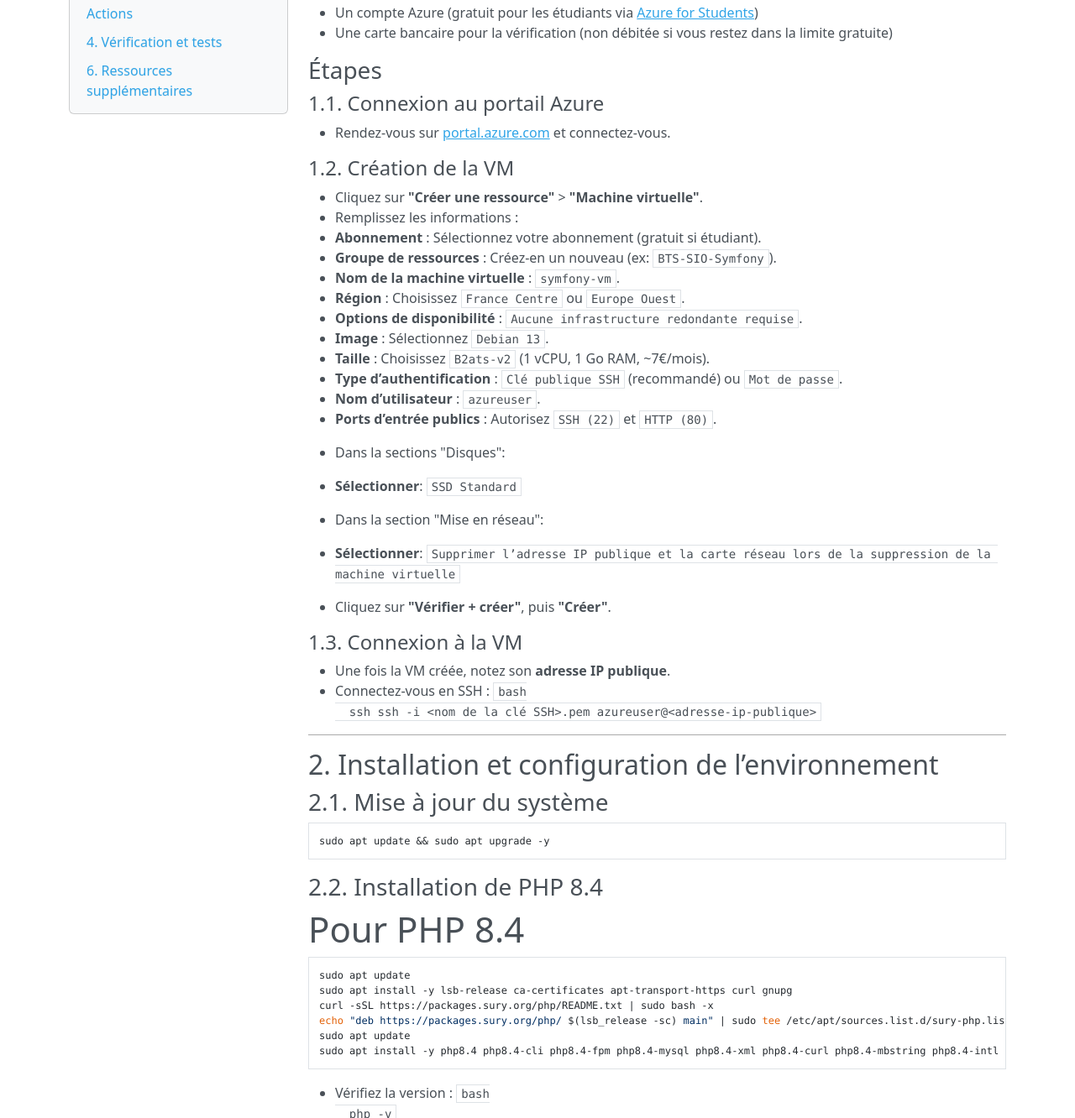
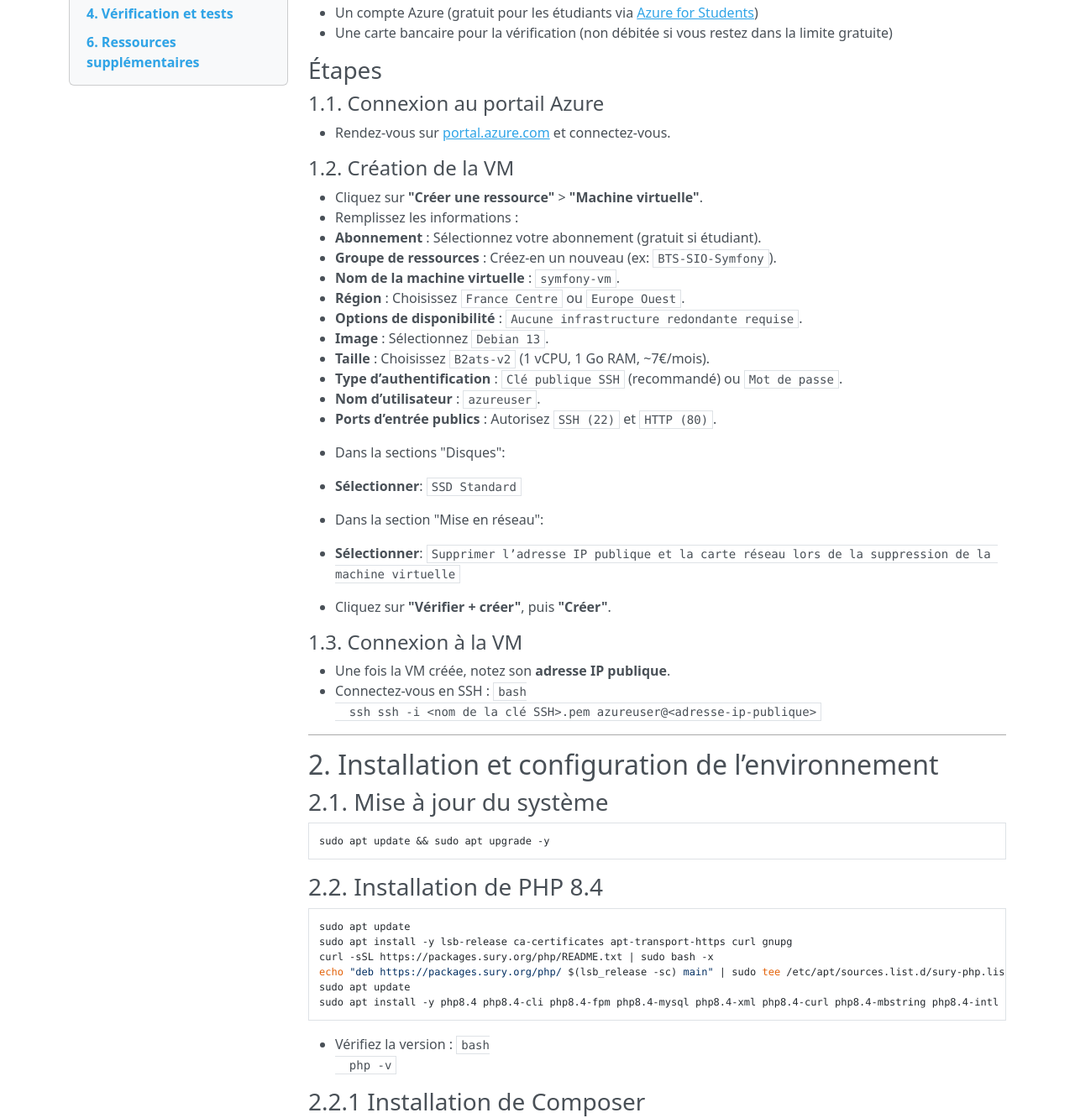
Before and after one commit to zet74prof/zet74prof.github.io, a plain HTML site: page B1-2A-TP-Mise en place d'un pipeline CICD/index.html in a window 1280 px wide. Shown: the part 416-1748 px from the top of the page at 84% size. Drawn offline with nearby package versions, Linux system fonts and the light colour scheme.

Commit message:
Deployed  with MkDocs version: 1.6.1

```diff
--- a/B1-2A-TP-Mise en place d'un pipeline CICD/index.html
+++ b/B1-2A-TP-Mise en place d'un pipeline CICD/index.html
@@ -91,20 +91,18 @@
               </ul>
             </li>
 
-            <li class="nav-item" data-bs-level="1"><a href="#pour-php-84" class="nav-link">Pour PHP 8.4</a>
-              <ul class="nav flex-column">
             <li class="nav-item" data-bs-level="2"><a href="#3-configuration-du-self-hosted-runner-github-actions" class="nav-link">3. Configuration du self-hosted runner GitHub Actions</a>
               <ul class="nav flex-column">
               </ul>
             </li>
+
             <li class="nav-item" data-bs-level="2"><a href="#4-verification-et-tests" class="nav-link">4. Vérification et tests</a>
               <ul class="nav flex-column">
               </ul>
             </li>
+
             <li class="nav-item" data-bs-level="2"><a href="#6-ressources-supplementaires" class="nav-link">6. Ressources supplémentaires</a>
               <ul class="nav flex-column">
-              </ul>
-            </li>
               </ul>
             </li>
         </ul>
@@ -177,7 +175,6 @@
 <pre><code class="language-bash">sudo apt update &amp;&amp; sudo apt upgrade -y
 </code></pre>
 <h3 id="22-installation-de-php-84"><strong>2.2. Installation de PHP 8.4</strong></h3>
-<h1 id="pour-php-84">Pour PHP 8.4</h1>
 <pre><code class="language-bash">sudo apt update
 sudo apt install -y lsb-release ca-certificates apt-transport-https curl gnupg
 curl -sSL https://packages.sury.org/php/README.txt | sudo bash -x
```
Also changed, not shown: index.html (+1 -1 lines), search/search_index.json (+1 -1 lines), 1 other file.
